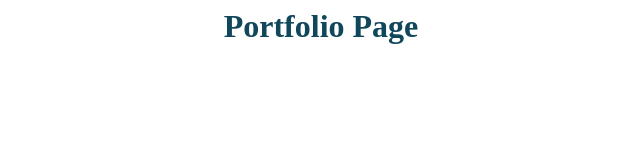
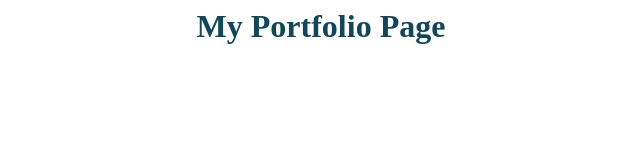
Before and after one commit to LeoSBl3/leos-protfolio, a plain HTML site: page index.html in a window 1280 px wide. Shown: the whole page, without its empty margins (311-951 px from the left). Drawn offline with Linux system fonts and the light colour scheme.

Commit message:
Update index.html

```diff
--- a/index.html
+++ b/index.html
@@ -1,7 +1,7 @@
 <html>
 
   <body>
-    <h1> Portfolio Page
+    <h1> My Portfolio Page
   </body>
 
   <style>
```
